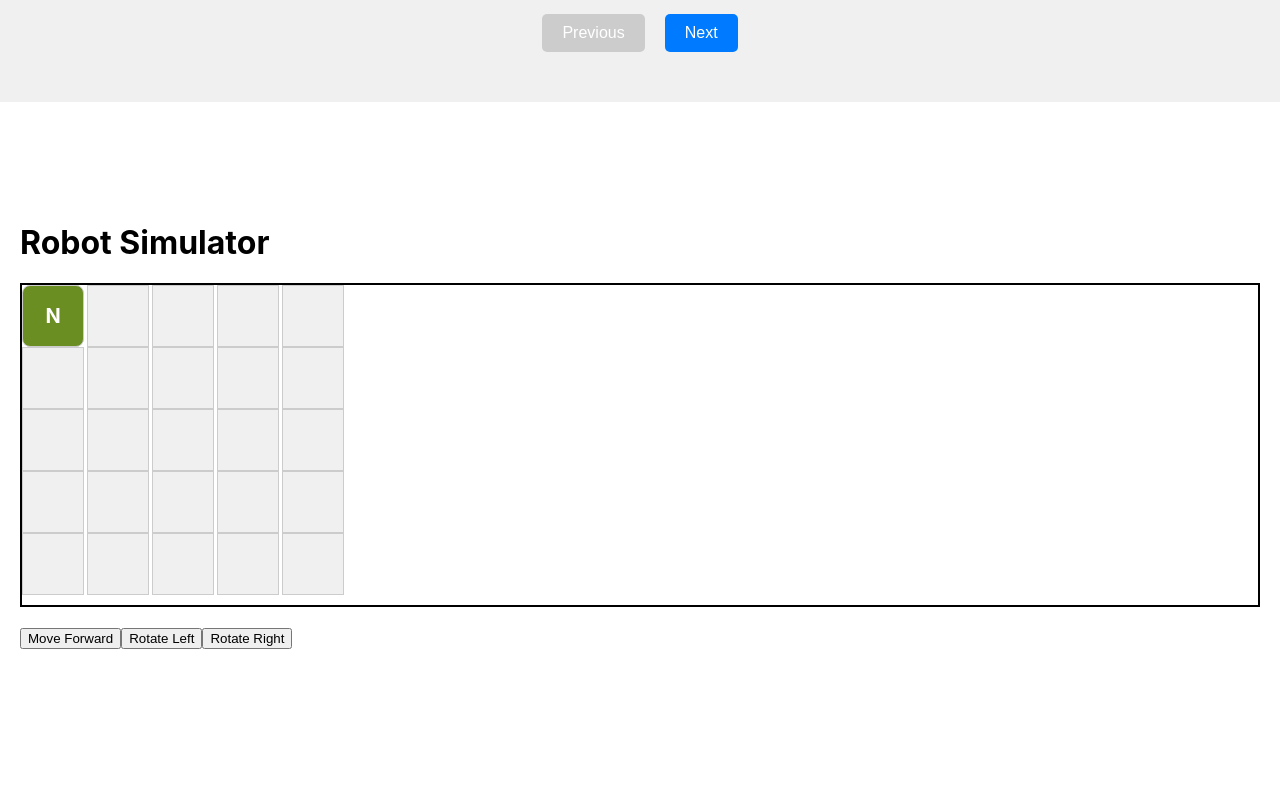
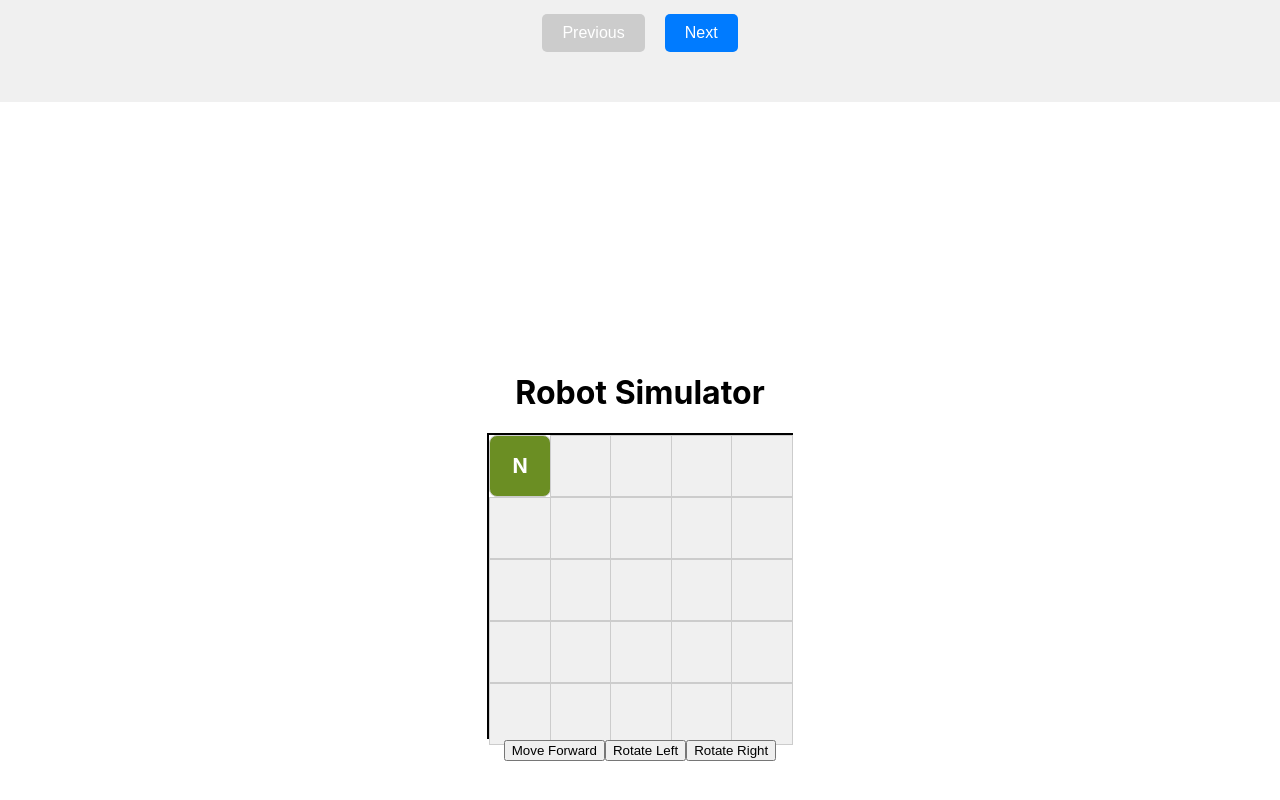
Before and after one commit to OneTwoSz/Yourbell_Projects, a React (Create React App) app in the folder robot-simulator/: page / in a window 1280 px wide. Shown: the part 976-1776 px from the top of the page. Before the commit the page ends 1675 px from the top, so only its background shows below. Built offline with nearby package versions, Linux system fonts and the light colour scheme.

Commit message:
Made changes to css a bit

```diff
--- a/robot-simulator/src/App.js
+++ b/robot-simulator/src/App.js
@@ -1,7 +1,7 @@
 import React from 'react';
 import './styles/App.css';
 import Hero from './components/Hero';
-import InteractiveGuide from './components/InteractiveGuide'; // Import the InteractiveGuide component
+import InteractiveGuide from './components/InteractiveGuide';
 import Grid from './components/Grid';
 import Controls from './components/Controls';
 import useRobot from './hooks/useRobot';
--- a/robot-simulator/src/styles/App.css
+++ b/robot-simulator/src/styles/App.css
@@ -2,11 +2,10 @@
   display: grid;
   grid-template-columns: repeat(5, 60px);
   grid-template-rows: repeat(5, 60px);
-  gap: 5px;
-  margin: 20px auto;
+  gap: 0.5px;
+  margin: 0 auto;
   border: 2px solid #000000;
-  background-color: #fff; /* Ensure visibility */
-  z-index: 10;
+  background-color: #fff;
 }
 
 .cell {
@@ -26,8 +25,6 @@
   color: #fff;
   border-radius: 8px;
 }
-
-/* Add this to your existing CSS */
 
 .hero {
   height: 100vh;
@@ -67,5 +64,10 @@
 }
 
 #simulator {
-  padding: 50px 20px;
+  display: flex;
+  flex-direction: column;
+  align-items: center;
+  justify-content: center;
+  height: 100vh;
+  padding: 5px;
 }
```
